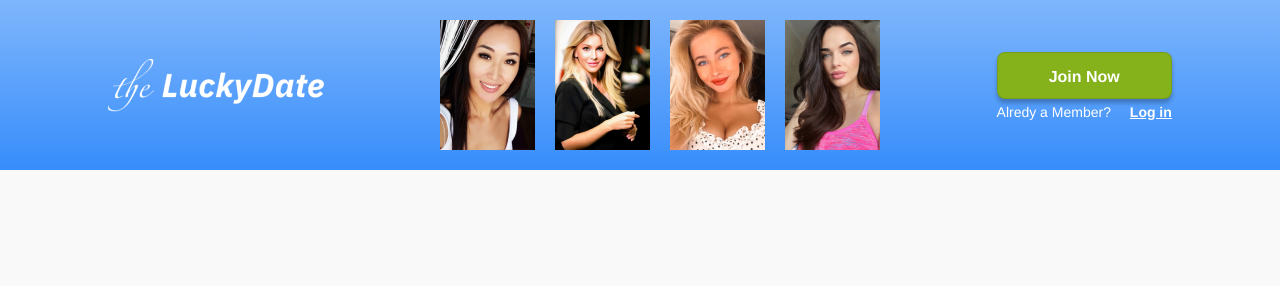
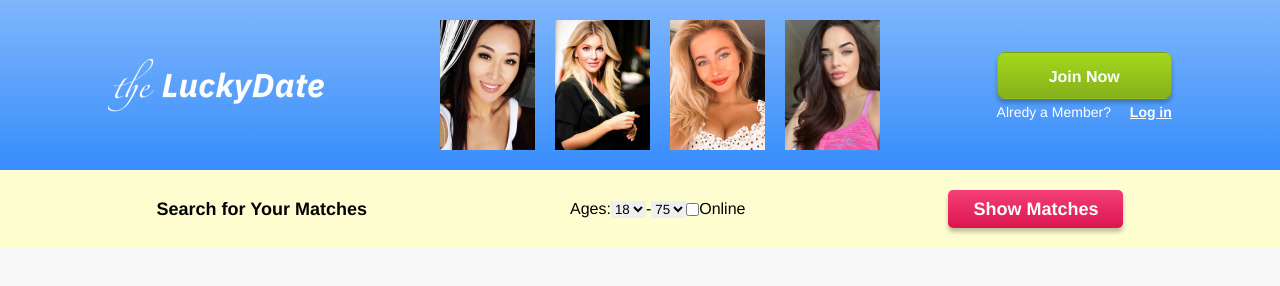
Before and after one commit to YushchenkoY/Evercon_first_project, a website: page index.html in a window 1280 px wide. Drawn offline with Linux system fonts and the light colour scheme.

Commit message:
added part with filter

```diff
--- a/index.html
+++ b/index.html
@@ -21,12 +21,54 @@
                 <img class="site-header__girl" src="./img/women_online/photo_4.png" alt="">
             </div>
             <div class="site-header__login login">
-                <div class="login__btn">Join Now</div>
-                <p class="login__text">Alredy a Member? <span>Log in</span></p>
+                <button class="login__btn">Join Now</button>
+                <p class="login__text">Alredy a Member? <a>Log in</a></p>
             </div>
-
         </div>
     </header>
+    <aside class="filter__wrapper">
+        <div class="filter container">
+            <p class="filter__title">Search for Your Matches</p>
+            <div class="filter__options">
+                <span class="filter__text ages">Ages:</span>
+                <select name="" id="" class="age-from">
+                    <option selected="" value="18">18</option>
+                    <option value="20">20</option>
+                    <option value="25">25</option>
+                    <option value="30">30</option>
+                    <option value="35">35</option>
+                    <option value="40">40</option>
+                    <option value="45">45</option>
+                    <option value="50">50</option>
+                    <option value="55">55</option>
+                    <option value="60">60</option>
+                    <option value="65">65</option>
+                    <option value="75">75</option>
+                </select>
+                <span class="filter__text dash"> - </span>
+                <select name="" id="" class="age-to">
+                    <option value="18">18</option>
+                    <option value="20">20</option>
+                    <option value="25">25</option>
+                    <option value="30">30</option>
+                    <option value="35">35</option>
+                    <option value="40">40</option>
+                    <option value="45">45</option>
+                    <option value="50">50</option>
+                    <option value="55">55</option>
+                    <option value="60">60</option>
+                    <option value="65">65</option>
+                    <option selected="" value="75">75</option>
+
+                </select>
+                <input type="checkbox" class="filter__text online"><label for="">Online</label>
+            </div>
+            <button class="filter__btn">Show Matches</button>
+        </div>
+
+    </aside>
+    <main>
+    </main>
 </body>
 
 </html>
--- /dev/null
+++ b/sass/filter.scss
@@ -0,0 +1,47 @@
+.filter__wrapper {
+    display: none;
+    height: 78px;
+    background: #FFFED0;
+}
+
+.filter {
+    display: flex;
+    justify-content: space-around;
+    * {
+        color: #000000;
+    }
+}
+
+.filter__title {
+    font-weight: bold;
+    font-size: 18px;
+}
+.filter__options{
+    display: flex;
+    justify-content: space-between;
+    *{
+        font-weight: normal;
+    }
+}
+
+
+.filter__btn {
+    width: 175px;
+    height: 38px;
+    background: linear-gradient(180deg, #F44077 0%, #DC144E 100%);
+    box-shadow: 0px 4px 4px rgba(0, 0, 0, 0.25);
+    border-radius: 5px;
+    font-size: 18px;
+    line-height: 38px;
+    color: #FEFEFE;
+
+    &:hover {
+        background: #DC144E;
+    }
+}
+
+@media (min-width: $breakpoint-l) {
+    .filter__wrapper {
+        display: flex;
+    }
+}
--- a/sass/header.scss
+++ b/sass/header.scss
@@ -32,13 +32,18 @@
 .login__btn {
     width: 114px;
     height: 28px;
-    background: #85B11A;
+    background: linear-gradient(to bottom, #a4d81d, #85b11a);
+    ;
     border: 1px solid rgba(0, 0, 0, 0.1);
     box-sizing: border-box;
     box-shadow: 0px 4px 4px rgba(0, 0, 0, 0.25);
     border-radius: 8px;
     font-size: 18px;
     line-height: 28px;
+
+    &:hover {
+        background: #85b11a;
+    }
 }
 
 .site-header__girls-online {
@@ -53,28 +58,33 @@
     position: relative;
     z-index: 1;
 
+    // не отображаеться поверх картинки!!!!
     &::after {
         content: "online";
         position: absolute;
         width: 100%;
         height: 20px;
         left: 0;
+        right: 0;
+        top: auto;
         bottom: 0;
         background: #85B11A;
-        z-index: 2;
     }
 }
-.site-header__login{
+
+.site-header__login {
     display: flex;
     flex-direction: column;
     justify-content: space-between;
 }
+
 .login__text {
     display: none;
     margin-top: 6px;
     font-style: normal;
     font-weight: normal;
-    span{
+
+    a {
         padding-left: 15px;
         font-weight: bold;
         text-decoration-line: underline;
@@ -105,6 +115,7 @@
         height: 47px;
         line-height: 47px;
         font-size: 16px;
+
     }
 
     .login__text {
--- a/sass/styles.scss
+++ b/sass/styles.scss
@@ -1,6 +1,7 @@
 @import "variables.scss";
 @import "container.scss";
 @import "header.scss";
+@import "filter.scss";
 
 * {
     font-family: Helvetica, sans-serif;
@@ -15,7 +16,8 @@
     text-align: center;
 }
 
-a {
+a,
+button {
     text-decoration: none;
     cursor: pointer;
 }
```
Also changed, not shown: css/styles.css.
